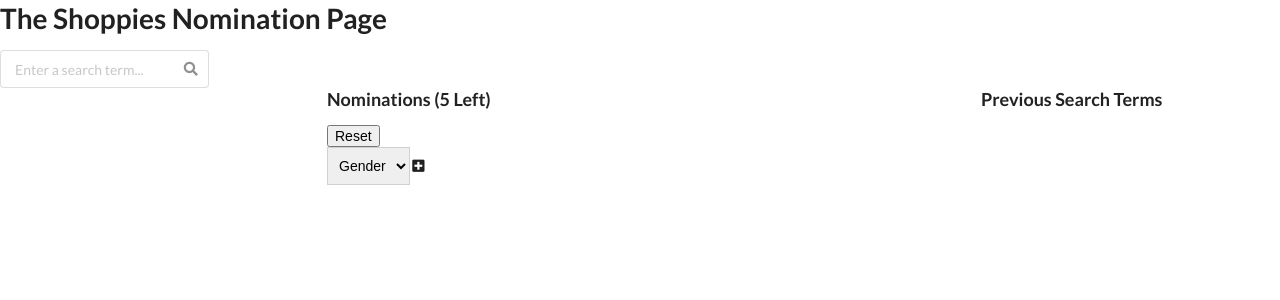
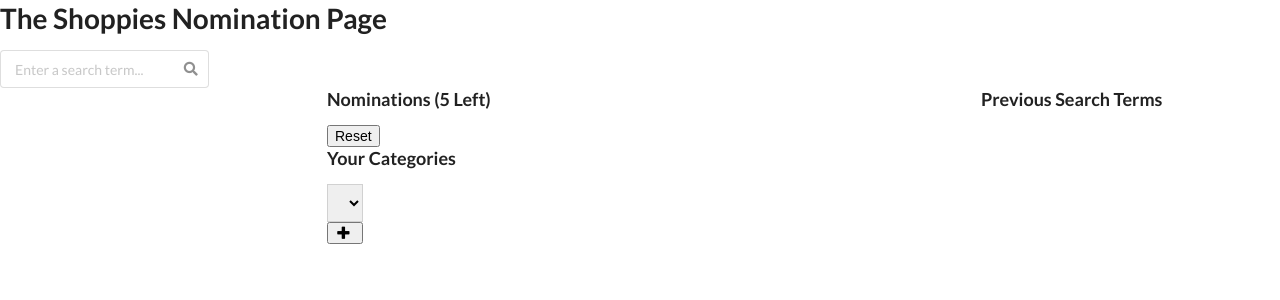
Before and after one commit to aneeshkodali/MovieNomination, a React (Create React App) app: page / in a window 1280 px wide. Shown: the top 300 px of the page. Built offline with nearby package versions, Linux system fonts and the light colour scheme.

Commit message:
Add State To Dropdown Component

```diff
--- a/src/components/App.js
+++ b/src/components/App.js
@@ -4,8 +4,6 @@ import MovieList from './MovieList';
 import Dropdown from './Dropdown';
 import SearchHistory from './SearchHistory';
 import Button from './Button';
-//import omdbUrl from '../apis/omdb';
-//import axios from 'axios';
 import useMovies from '../hooks/searchMovies';
 import ButtonContext from '../contexts/ButtonContext';
 
@@ -18,6 +16,9 @@ const App = () => {
     const [nominations, setNominations] = useState([]);
     // state for buttons
     const [buttons, setButtons] = useState([]);
+    // state for list of categories
+    const [categoryList, setCategoryList] = useState([]);
+    const [categorySelected, setCategorySelected] = useState(categoryList[0]);
 
     // state for number of remaining entries
     const MAX_ENTRIES = 5;
@@ -30,7 +31,7 @@ const App = () => {
         const buttonsNew = [];
         // loop through each movie in the search list
         searchResults.forEach(({ imdbID }) => {
-            // get the button element
+            // get the button element (each movie div has classname of .item.[imdbID])
             const button = document.querySelector(`#movie-search-list div.item.${imdbID} button`);
            // gray out button if # of nominations exceeded or movie already nominated
             if (numEntriesLeft <= 0 || nominations.map(m => m.imdbID).includes(imdbID)) {
@@ -61,6 +62,26 @@ const App = () => {
         setCache(cache.filter(termObj => termObj.term !== searchTermObj.term));
     };
 
+    // function to change which category is currently selected
+    const selectCategory = (event) => {
+        setCategorySelected(event.target.value);
+    };
+
+    // function to add category to list
+    const addCategory = (value) => {
+        // first check to make sure value is not already in list
+        if (categoryList.includes(value)) {
+            return;
+        };
+        // add value to category list
+        setCategoryList([...categoryList, value]);
+
+        // change currently selected category
+        setCategorySelected(value);
+    };
+
+
+
     return (
         <div>
             <h1>The Shoppies Nomination Page</h1>
@@ -69,9 +90,11 @@ const App = () => {
 
             <div className="ui grid">
 
-                {/*movie list from search results*/}
+                {/*div to render movies from search results*/}
+                {/*all buttons in this movie list are the same, so it's fine to use context*/}
                 <div id="movie-search-list" className="four wide column">
                     <h3>{resultsText}</h3>
+                    {/*pass button properties so all buttons in child components will be the same*/}
                     <ButtonContext.Provider
                         value={{
                             buttonText: "Nominate",
@@ -83,14 +106,28 @@ const App = () => {
                     </ButtonContext.Provider>
                 </div>
 
-                {/*movie list from nominations*/}
+                {/*div to show movies that have been nominate*/}
+                {/*again, all buttons in this list are the same, so it's fine to use context*/}
                 <div id="movie-nomination-list" className="eight wide column">
                     <h3 >{`Nominations (${numEntriesLeft} Left)`}</h3>
                     <Button
                         buttonText="Reset"
                         buttonClick={() => setNominations([])}
                     />
-                    <Dropdown />
+                    <div id="category-dropdown">
+                        <h3>Your Categories</h3>
+                        <Dropdown
+                            options={categoryList}
+                            optionSelected={categorySelected}
+                            onSelect={selectCategory}
+                        />
+                        {/*button to add category*/}
+                        <Button
+                            buttonText={<i className="plus icon" />}
+                            buttonClick={() => addCategory('Drama')}
+                        />
+                    </div>
+                    {/*pass button properties so all buttons in child components will be the same*/}
                    <ButtonContext.Provider
                         value={{
                             buttonText: "Remove",
--- a/src/components/Dropdown.js
+++ b/src/components/Dropdown.js
@@ -1,14 +1,21 @@
 import React from 'react';
 
-const Dropdown = () => {
+const Dropdown = ({ options, optionSelected, onSelect }) => {
+    const optionsRendered = options.map(option => {
+        return <React.Fragment key={option}>
+            <option value={option}>{option}</option>
+        </React.Fragment>
+    });
+
     return (
         <div>
-           <select className="ui dropdown">
-                <option value="">Gender</option>
-                <option value="1">Male</option>
-                <option value="0">Female</option>
+           <select
+                value={optionSelected}
+                onChange={(e) => onSelect(e)}
+                className="ui dropdown">
+                {/*<option value="">Categories</option>*/}
+                {optionsRendered}
             </select>
-            <i className="plus square icon"></i>
         </div>
     );
 };
```
